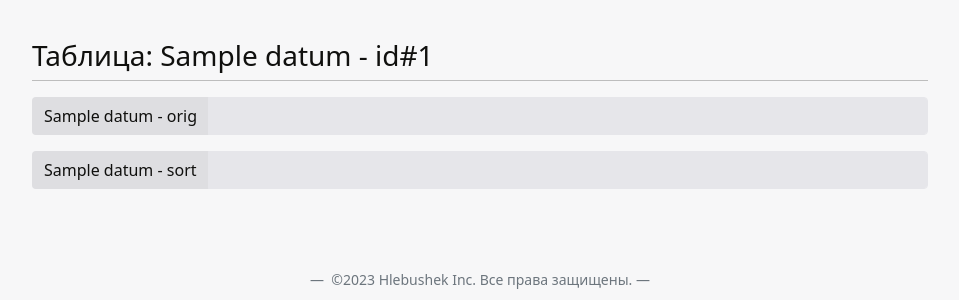
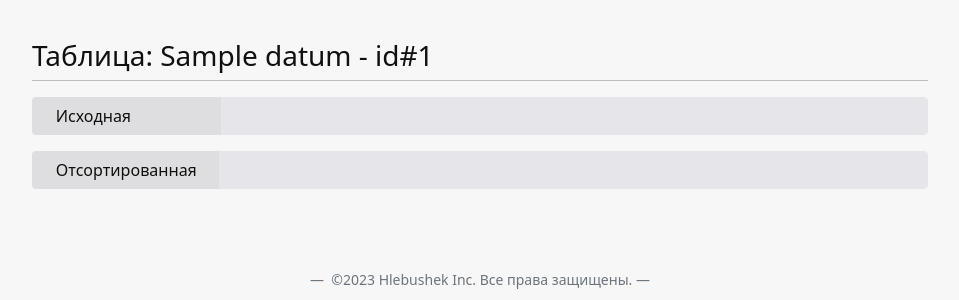
Before and after one commit to DalLidas/RPS_PROJECT, a FastAPI app: page /table_editor/1 in a window 1280 px wide. Shown: the part 426-726 px from the top of the page, without its empty margins (160-1119 px from the left). Run offline with FastAPI, Linux system fonts and the light colour scheme; tables that the repository leaves empty hold one stand-in row (values such as "Sample post").

Commit message:
Вариантик на проверку)

```diff
--- a/sql_app/templates/edit.html
+++ b/sql_app/templates/edit.html
@@ -132,14 +132,14 @@
 
             <div class="">
                 <div class="input-group mb-3">
-                    <span class="input-group-text" id="orig-table">{{ table.table_name }} - orig</span>
+                    <span class="input-group-text" id="orig-table">⠀Исходная⠀ ⠀⠀⠀⠀ ⠀</span>
                     <input type="text" class="form-control" aria-label="Sizing example input"
                            aria-describedby="orig-table" disabled value="{{table.table_datum['0']}}">
 
                 </div>
                 {% if table.sort_flag %}
                 <div class="input-group mb-3">
-                    <span class="input-group-text" id="sort-table">{{ table.table_name }} - sort</span>
+                    <span class="input-group-text" id="sort-table">⠀Отсортированная⠀</span>
                     <input type="text" class="form-control" aria-label="Sizing example input"
                            aria-describedby="inputGroup-sizing-default" disabled value="{{table.table_datum['1']}}">
                 </div>
--- a/sql_app/tree_sort.py
+++ b/sql_app/tree_sort.py
@@ -32,5 +32,4 @@ def tree_sort(arr):
         root.insert(item)
     result = []
     root.inorder_traversal(result)
-    #result = [str(num).rstrip('0').rstrip('.') for num in result]
     return result
```
